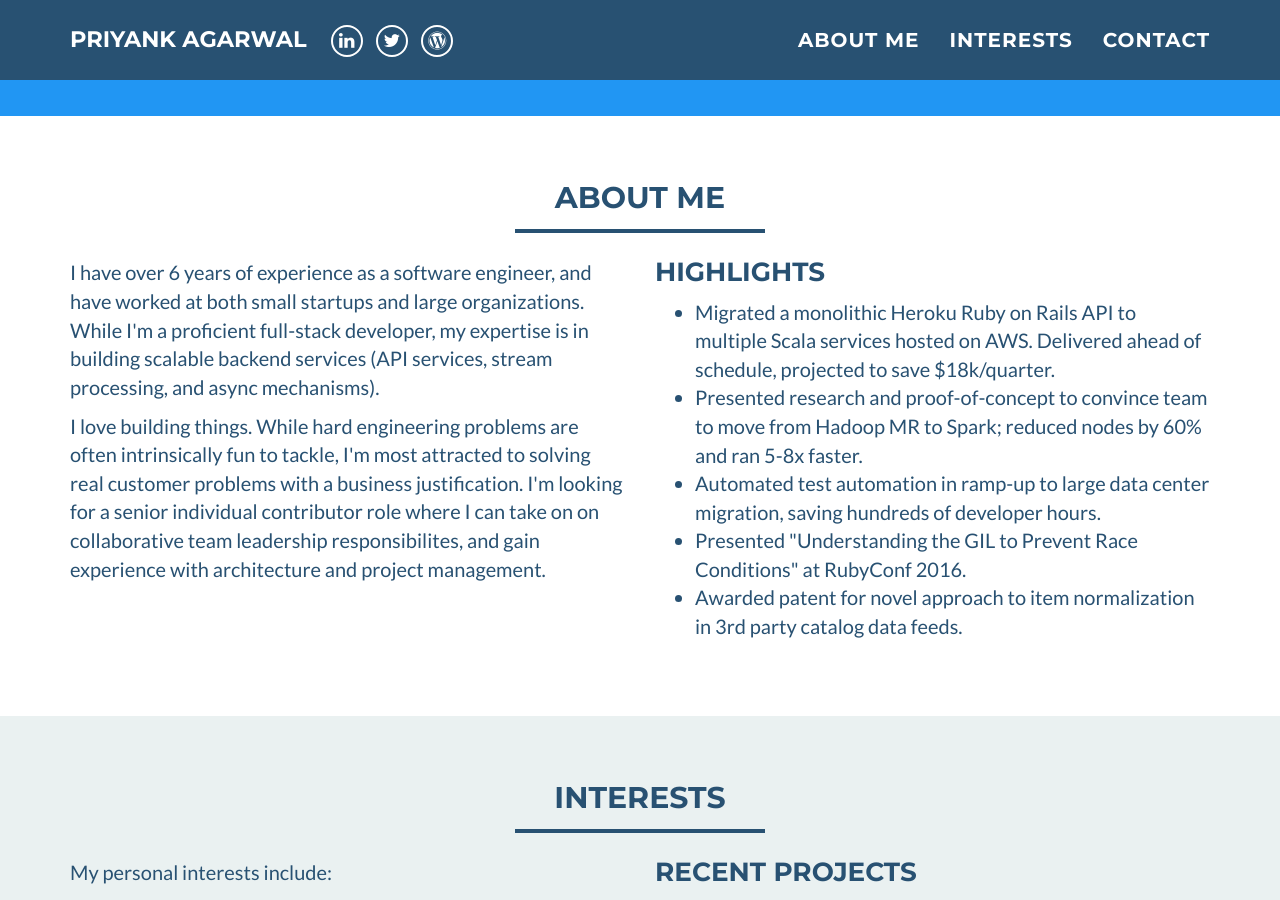
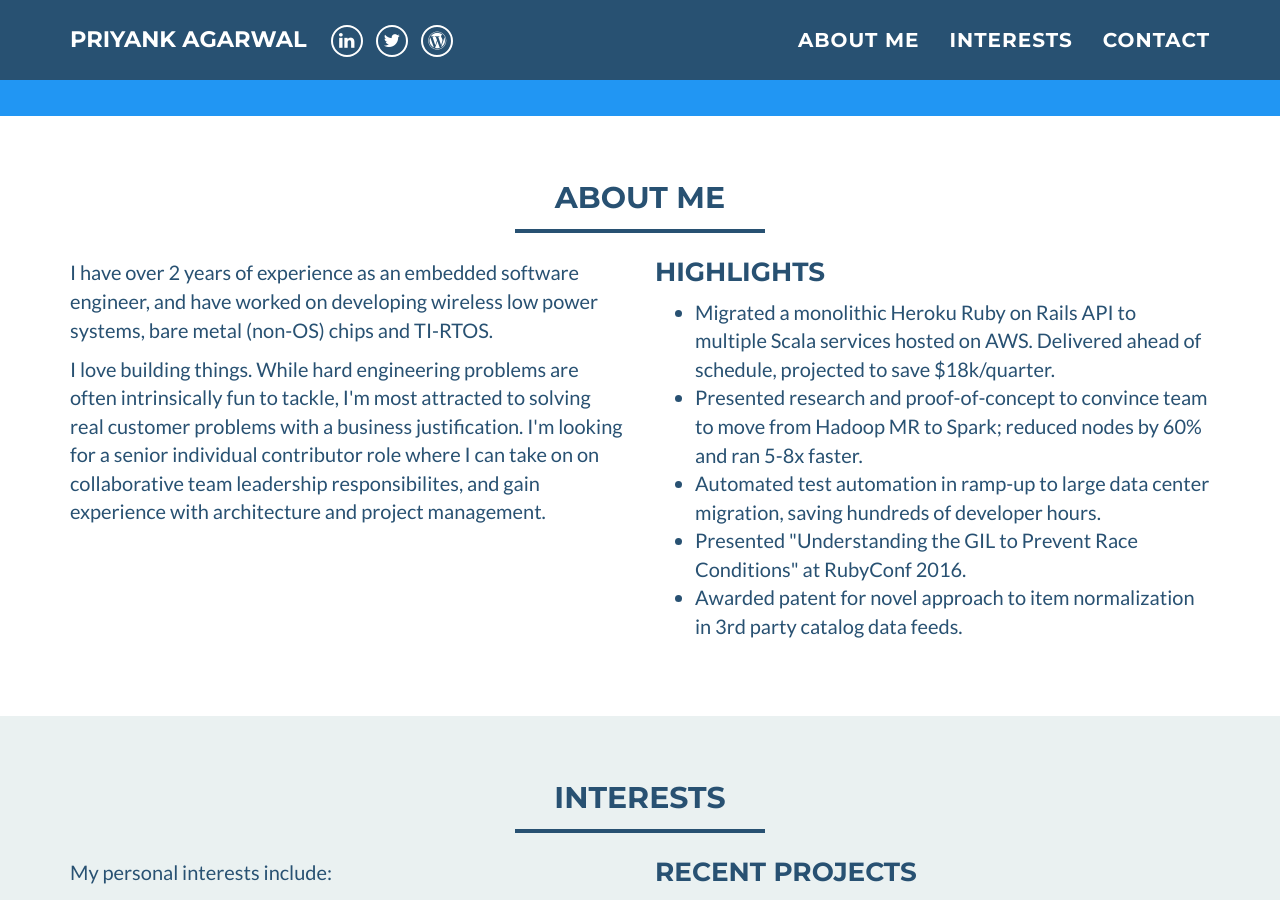
Before and after one commit to dremotion/dremotion.github.io, a Jekyll site: the page built from index.html, in a window 1280 px wide and 900 px high, scrolled down 471 px. Built offline with Jekyll 4.4.1, drawn with Linux system fonts in a browser that asks for light colours.

Commit message:
updating bio

```diff
--- a/_includes/about_me.html
+++ b/_includes/about_me.html
@@ -9,10 +9,8 @@
     <div class="row">
 	    <div class="col-sm-6">
     		<p>
-            I have over 6 years of experience as a software engineer, and have worked
-            at both small startups and large organizations. While I'm a proficient full-stack
-            developer, my expertise is in building scalable backend services (API services, stream processing,
-            and async mechanisms).
+            I have over 2 years of experience as an embedded software engineer, and have worked on developing
+            wireless low power systems, bare metal (non-OS) chips and TI-RTOS.
         </p>
         <p>
            I love building things.
```
